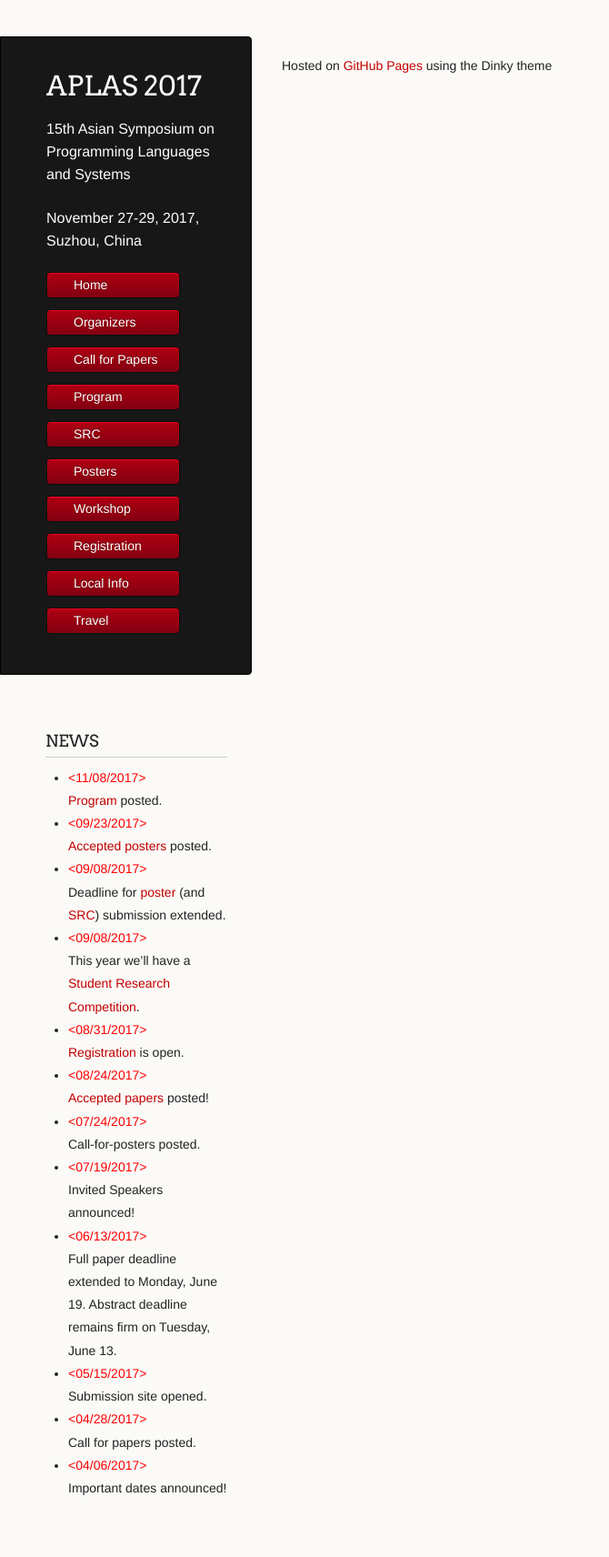
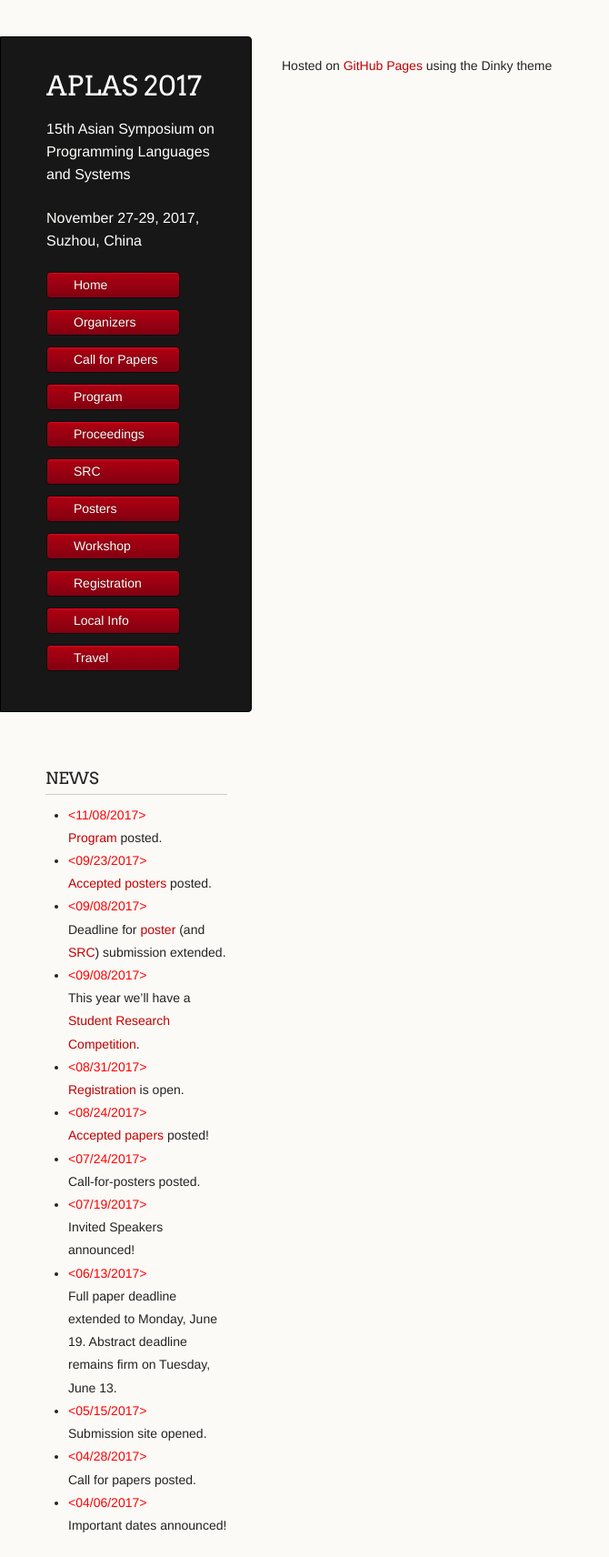
Before and after one commit to www-aplas/www-aplas.github.io, a Jekyll site: the page built from hotels.md, in a window 1280 px wide. Shown: the whole page at 91% size, without its empty margins (0-670 px from the left). Built offline with Jekyll 4.4.1, drawn with Linux system fonts in a browser that asks for light colours; our own code applies the rules of GitHub Pages for plain Markdown files; a script that is not in the unit is left out; before the commit the page ends 1671 px from its top, so only the background shows below that.

Commit message:
Add link to the proceedings

```diff
--- a/_config.yml
+++ b/_config.yml
@@ -12,6 +12,8 @@ nav:
   url: call.html
 - title: Program
   url: program.html
+- title: Proceedings
+  url: https://link.springer.com/book/10.1007/978-3-319-71237-6
 - title: SRC
   url: SRC.html
 - title: Posters
```
